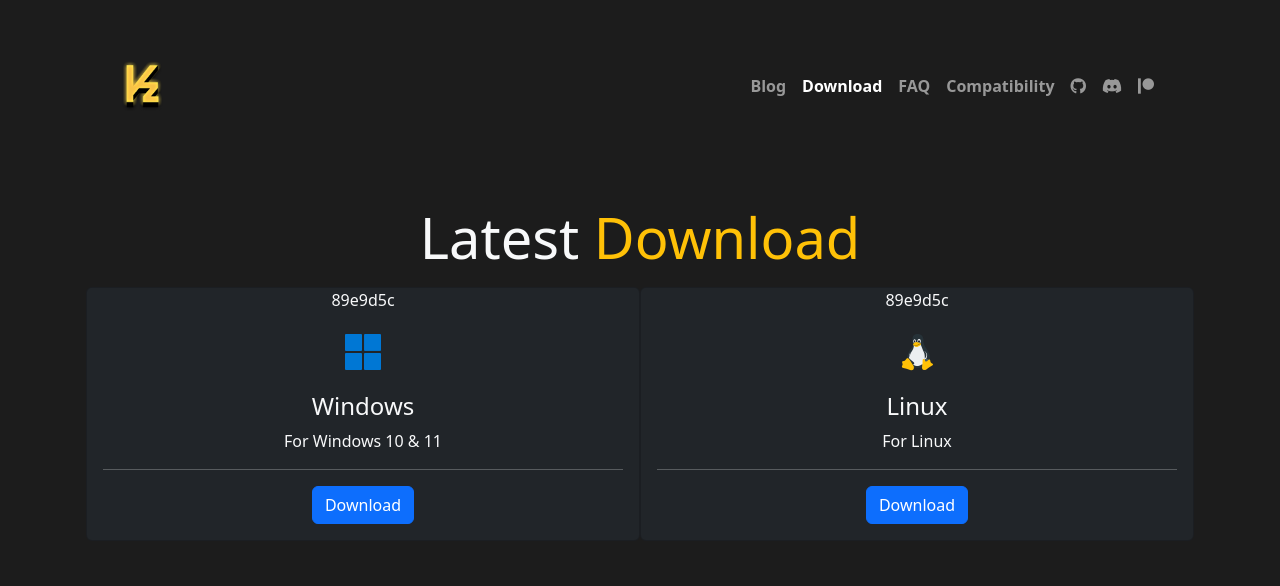
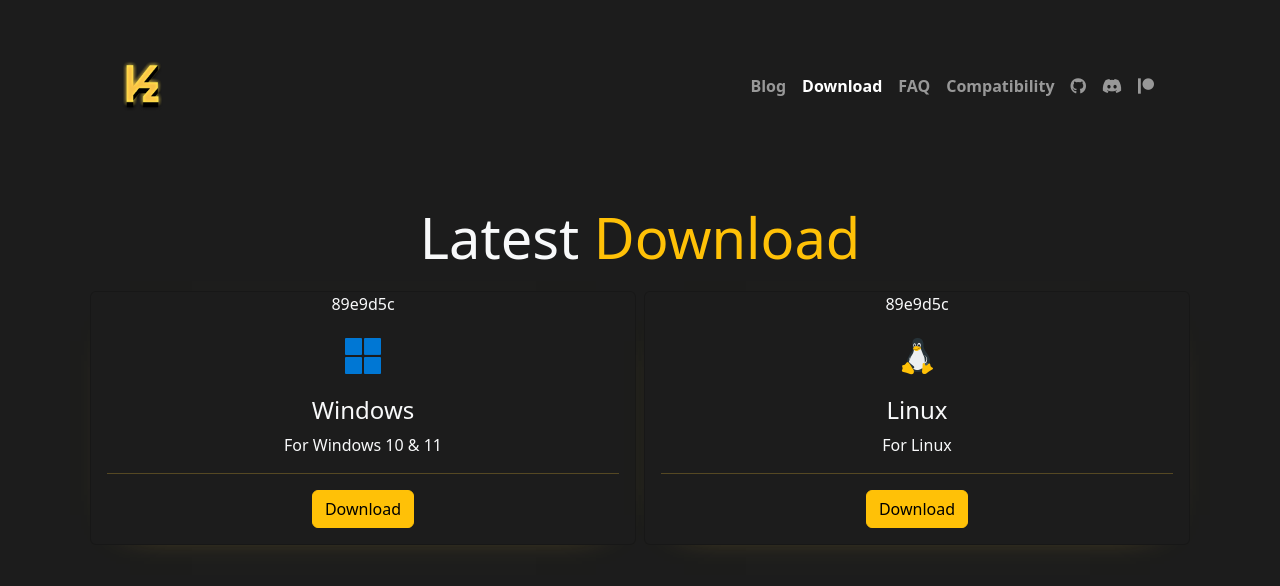
Before and after one commit to SimoneN64/simonen64.dev, a plain HTML site: page download/index.html in a window 1280 px wide. Drawn offline with nearby package versions, Linux system fonts and the light colour scheme.

Commit message:
download page glow and divider color

```diff
--- a/download/index.html
+++ b/download/index.html
@@ -6,9 +6,9 @@
 		<title>Kaizen - Blog</title>
     <link href="https://cdn.jsdelivr.net/npm/bootstrap@5.3.1/dist/css/bootstrap.min.css" rel="stylesheet" integrity="sha384-4bw+/aepP/YC94hEpVNVgiZdgIC5+VKNBQNGCHeKRQN+PtmoHDEXuppvnDJzQIu9" crossorigin="anonymous">
     <link href="https://cdnjs.cloudflare.com/ajax/libs/font-awesome/6.4.2/css/all.min.css" rel="stylesheet" crossorigin="anonymous">
-    <link href="../style.css" rel="stylesheet" crossorigin="anonymous">
+    <link href="../style.css" rel="stylesheet">
   </head>
-	<body style="background-color: #1c1c1c;">
+	<body class="my-bg-dark">
     <header>
       <nav class="navbar navbar-expand-lg navbar-dark">
         <div class="container p-5">
@@ -47,27 +47,27 @@
     <div class="container text-center text-light p-3">
       <h1 class="display-4 m-3"><b>Latest <p class="text-warning" style="display: inline;">Download</p></b></h1>
       <div class="card-group">
-        <div class="col-sm-6 mb-3 mb-sm-0">
-          <div class="card text-center text-light bg-dark">
+        <div class="col-sm-6 mb-3 mb-sm-0 p-1">
+          <div class="card text-center text-light my-bg-dark subtleYellowGlow">
             <p>89e9d5c</p>
             <img src="../assets/windows.png" style="width: 3rem;" class="card-img-top mx-auto" alt="Windows">
             <div class="card-body">
               <h4 class="card-title">Windows</h4>
               <p class="card-text">For Windows 10 & 11</p>
-              <hr>
-              <a href="https://github.com/SimoneN64/Kaizen/suites/14815667571/artifacts/843374025" class="btn btn-primary">Download</a>
+              <hr class="yellowdivider">
+              <a href="https://github.com/SimoneN64/Kaizen/suites/14815667571/artifacts/843374025" class="btn btn-warning">Download</a>
             </div>
           </div>
         </div>
-        <div class="col-sm-6 mb-3 mb-sm-0">
-          <div class="card text-center text-light bg-dark">
+        <div class="col-sm-6 mb-3 mb-sm-0 p-1">
+          <div class="card text-center text-light my-bg-dark subtleYellowGlow">
             <p>89e9d5c</p>
             <img src="../assets/linux.png" style="width: 3rem;" class="card-img-top mx-auto" alt="Linux">
             <div class="card-body">
               <h4 class="card-title">Linux</h4>
               <p class="card-text">For Linux</p>
-              <hr>
-              <a href="https://github.com/SimoneN64/Kaizen/suites/14815667571/artifacts/843374023" class="btn btn-primary">Download</a>
+              <hr class="yellowdivider">
+              <a href="https://github.com/SimoneN64/Kaizen/suites/14815667571/artifacts/843374023" class="btn btn-warning">Download</a>
             </div>
           </div>
         </div>
--- a/style.css
+++ b/style.css
@@ -1,6 +1,11 @@
-.glowImageYellow
-{
--moz-box-shadow: 0 0 5px #ffc32b;
--webkit-box-shadow: 0 0 5px #ffc32b;
-box-shadow: 0px 0px 5px #ffc32b;
+.my-bg-dark {
+  background-color: #1c1c1c;
 }
+
+.subtleYellowGlow {
+  box-shadow: 0px 10px 40px -40px #ffcb3b;
+}
+
+.yellowdivider {
+  color: #ffcb3b;
+}
```
